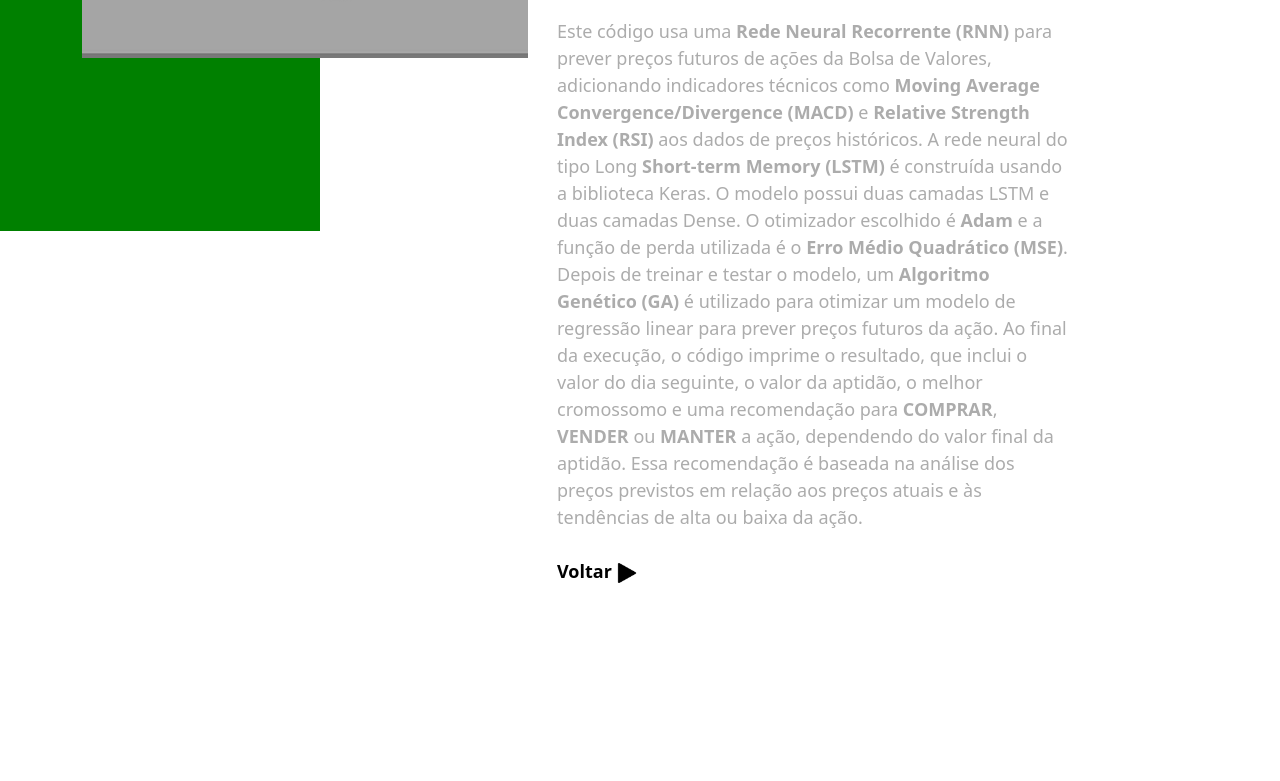
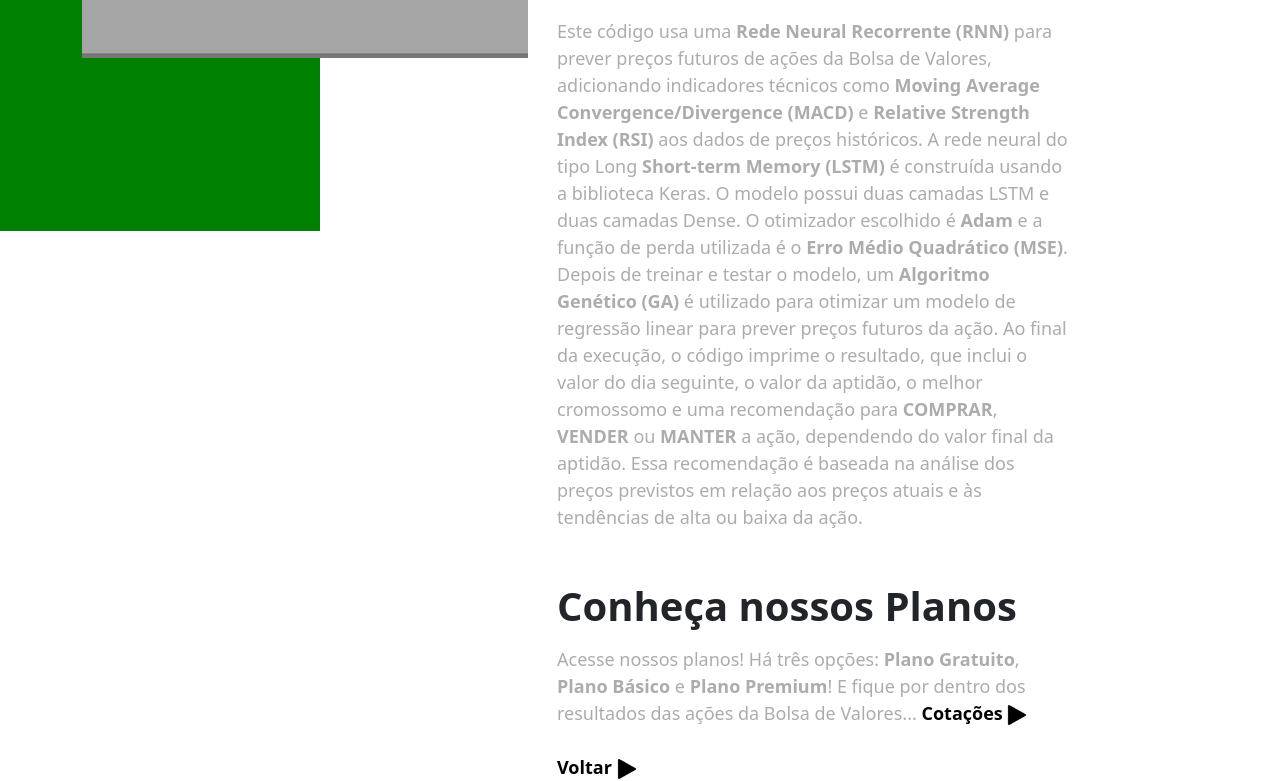
Before and after one commit to souzafcharles/NeuralFinanceProject, an Angular app: page /about in a window 1280 px wide. Shown: the part 569-1350 px from the top of the page. Before the commit the page ends 1154 px from the top, so only its background shows below. Built offline with nearby package versions, Linux system fonts and the light colour scheme.

Commit message:
Update About page

```diff
--- a/src/app/about/about.component.html
+++ b/src/app/about/about.component.html
@@ -18,7 +18,6 @@
           convencionais. Para tanto, é importante obter um grande conjunto de
           amostras para o seu treinamento e validação.
         </p>
-
         <h1 class="mt-4">Como funciona</h1>
         <p class="p-des mt-3">
           Este código usa uma <b>Rede Neural Recorrente (RNN)</b> para prever preços
@@ -37,6 +36,20 @@
           recomendação é baseada na análise dos preços previstos em relação aos
           preços atuais e às tendências de alta ou baixa da ação.
         </p><br>
+        <h1 class="mt-4">Conheça nossos Planos</h1>
+        <p class="p-des mt-3">
+          Acesse nossos planos! Há três opções: <b>Plano Gratuito</b>, <b>Plano Básico</b> e <b>Plano Premium</b>!
+          E fique por dentro dos resultados das ações da Bolsa de Valores...
+
+          <a routerLink="/stock" class="p-readmore"
+          >Cotações
+          <img
+            src="assets/img/play.png"
+            alt="The icon for back arrow"
+            width="20"
+            class="ml-2"
+        /></a>
+        </p><br>
         <a routerLink="/" class="p-readmore"
           >Voltar
           <img
```
